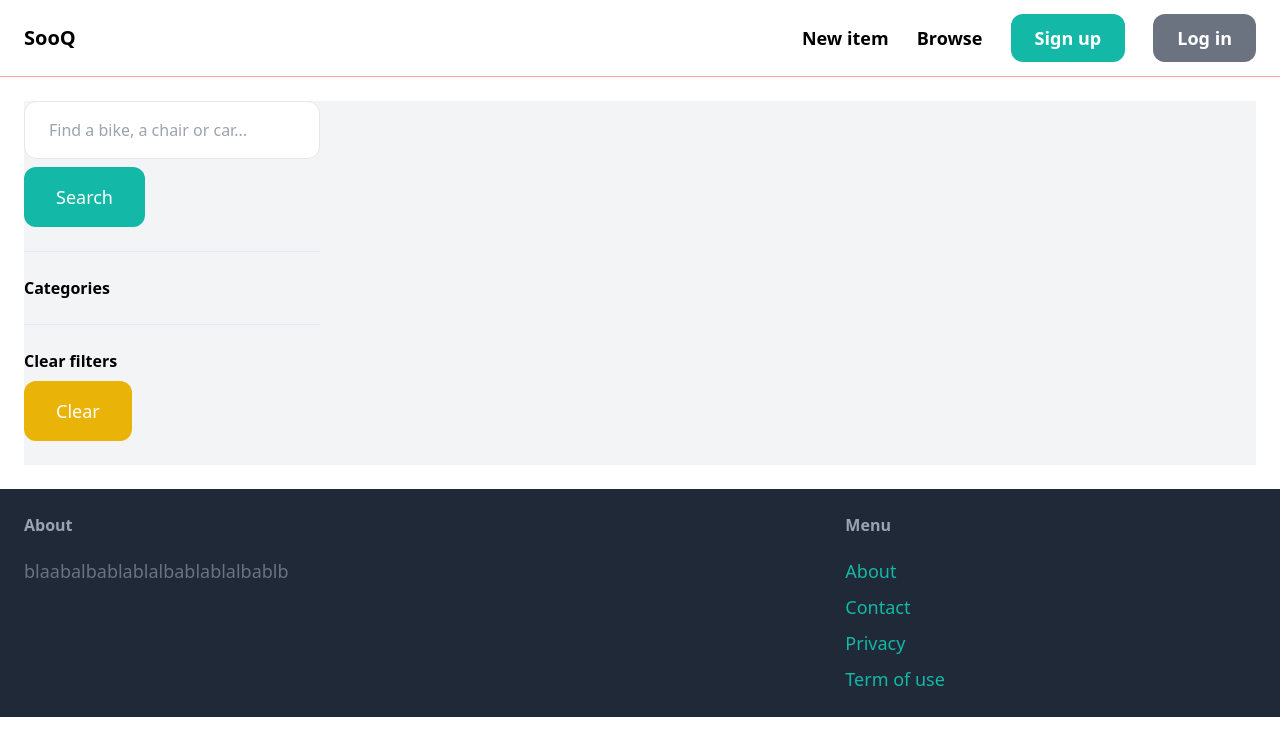
After one commit to ibrahimjasim/Project-Milestone-4, a Django app: page /items/ in a window 1280 px wide. The commit adds this page. Shown: the top 756 px of the page. Run offline with Django 3.2, Linux system fonts and the light colour scheme; data that the repository does not hold is empty; some libraries are stand-ins or nearby versions.

Commit message:
Add a search bar to the bage that alows the user to serch categories and items

```diff
--- a/core/templates/core/base.html
+++ b/core/templates/core/base.html
@@ -15,10 +15,10 @@
 
        <div class="space-x-6">
                 <a href="{% url 'item:new' %}" class="text-lg font-semibold hover:text-gray-500">New item</a>
-                <a href="#" class="text-lg font-semibold hover:text-gray-500">Browse</a>
+                <a href="{% url 'item:items' %}" class="text-lg font-semibold hover:text-gray-500">Browse</a>
 
                 {% if request.user.is_authenticated %}
-                    <a href="{% url 'item:new' %}" class="px-6 py-3 text-lg font-semibold bg-gray-500 text-white rounded-xl hover:bg-gray-700">New item</a>
+
                     <a href="#" class="px-6 py-3 text-lg font-semibold bg-teal-500 text-white rounded-xl hover:bg-teal-700">Inbox</a>
                     <a href="{% url 'dashboard:index' %}" class="px-6 py-3 text-lg font-semibold bg-gray-500 text-white rounded-xl hover:bg-gray-700">Dashboard</a>
                 {% else %}
--- a/core/templates/core/index.html
+++ b/core/templates/core/index.html
@@ -26,6 +26,7 @@
     </div>
     <div class="mt-6 px-6 py-12 bg-gray-100 rounded-xl">
         <h2 class="mb-12 text-2xl text-center">Categories</h2>
+
         <div class="grid grid-cols-3 gap-3">
             {% for category in categories %}
                 <div>
@@ -38,7 +39,6 @@
                     </a>
                 </div>
             {% endfor %}
-
         </div>
 
      </div>
--- /dev/null
+++ b/item/templates/item/items.html
@@ -0,0 +1,52 @@
+{% extends 'core/base.html' %}
+
+{% block title %}Items{% endblock %}
+
+{% block content %}
+    <div class="pb-6 grid grid-cols-4 gap-4 bg-gray-100">
+        <div class="col-span-1">
+            <form method="get" action="{% url 'item:items' %}">
+                <input name="query" class="w-full py-4 px-6 border rounded-xl" type="text" value="{{ query }}" placeholder="Find a bike, a chair or car...">
+
+                <button class="mt-2 py-4 px-8 text-lg bg-teal-500 text-white rounded-xl">Search</button>
+            </form>
+            <hr class="my-6">
+            <p class="font-semibold">Categories</p>
+
+            <ul>
+                {% for category in categories %}
+                    <li class="py-2 px-2 rounded-xl {% if category.id == category_id %} bg-gray-200{% endif %}">
+                        <a href="{% url 'item:items' %}?qurery`{{ query }}&category={{ category.id }}">{{ category.name }}</a>
+                    </li>
+                {% endfor %}
+            </ul>
+            <hr class="my-6">
+
+            <p class="font-semibold">Clear filters</p>
+
+            <ul>
+                <li><a href="{% url 'item:items' %}" class="mt-2 py-4 px-8 inline-block bg-yellow-500 text-lg rounded-xl text-white">Clear</a>
+                </li>
+            </ul>
+
+        </div>
+        <div class="col-span-3">
+            <div class="grid grid-cols-3 gap-3">
+                {% for item in items %}
+                <div>
+                    <a href="{% url 'item:detail' item.id %}">
+                        <div>
+                            <img src="{{ item.image.url}}" class="rounded-t-xl">
+                        </div>
+
+                        <div class="p-6 bg-white rounded-b-xl">
+                            <h2 class="text-2xl">{{ item.name }}</h2>
+                            <p class="text-gray-500">Price: {{ item.price }}</p>
+                        </div>
+                    </a>
+                </div>
+                {% endfor %}
+            </div>
+        </div>
+    </div>
+{% endblock %}
--- a/item/urls.py
+++ b/item/urls.py
@@ -5,6 +5,7 @@ from . import views
 app_name = 'item'
 
 urlpatterns = [
+    path('', views.items, name='items'),
     path('new/', views.new, name='new'),
     path('<int:pk>/', views.detail, name='detail'),
     path('<int:pk>/delete/', views.delete, name='delete'),
--- a/item/views.py
+++ b/item/views.py
@@ -1,10 +1,31 @@
 from django.contrib.auth.decorators import login_required
+from django.db.models import Q
 from django.shortcuts import render, get_object_or_404, redirect
 
 
 from .forms import NewItemForm, EditItemForm
-from .models import Item
+from .models import Category, Item
 
+
+def items(request):
+    query = request.GET.get('query', '')
+    category_id = request.GET.get('category', 0)
+    categories = Category.objects.all()
+    items = Item.objects.filter(is_sold=False)
+
+    if category_id:
+        items = items.filter(category_id=category_id)
+
+    if query:
+        items = items.filter(Q(name__icontains=query) |
+                             Q(description__icontains=query))
+
+    return render(request, 'item/items.html', {
+        'items': items,
+        'query': query,
+        'categories': categories,
+        'category_id': int(category_id)
+    })
 
 def detail(request, pk):
     item = get_object_or_404(Item, pk=pk)
```
